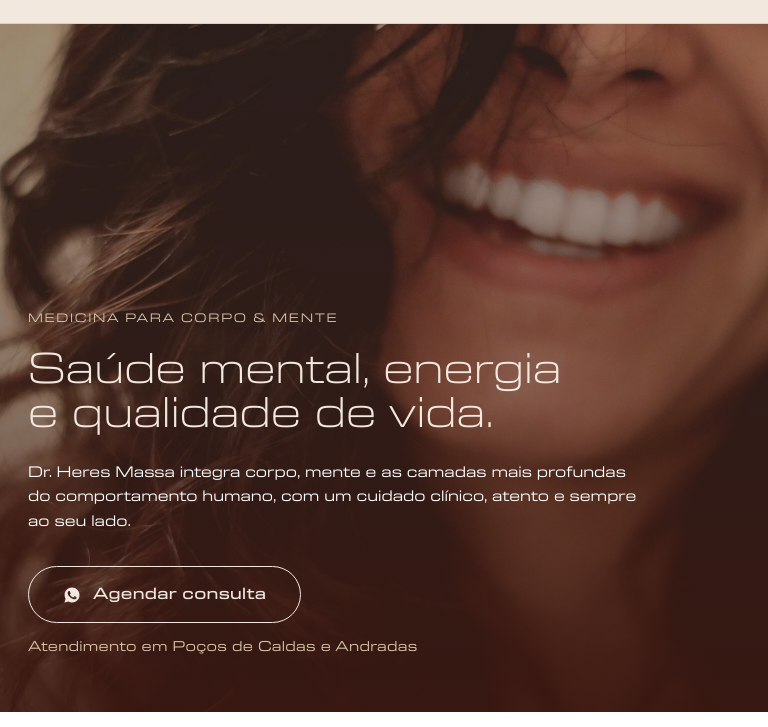
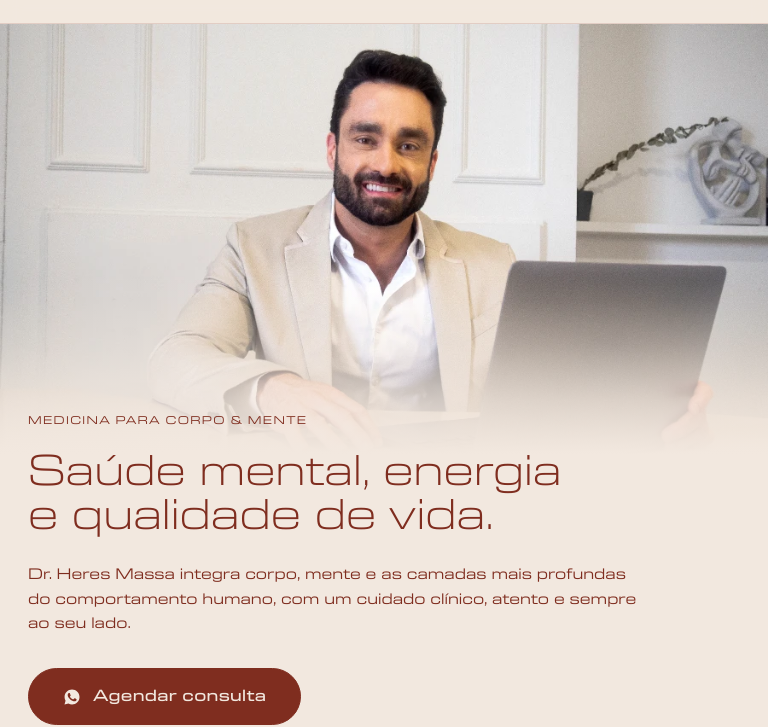
Before and after one commit to majorastral/heresmassa, a plain HTML site: page heres-massa-site/index.html in a window 768 px wide. Shown: the part 75-802 px from the top of the page. Drawn offline with Linux system fonts and the light colour scheme.

Commit message:
Novo hero e foto do Sobre (#5)
Novo hero com imagens para desktop e celular, nova foto e fundo do Sobre.

Co-Authored-By: Claude Sonnet 5.5 <noreply@anthropic.com>

```diff
--- a/heres-massa-site/index.html
+++ b/heres-massa-site/index.html
@@ -555,6 +555,35 @@ j=d.createElement(s),dl=l!='dataLayer'?'&l='+l:'';j.async=true;j.src=
     .footer-logo { height: 34px; }
     .btn { padding: 16px 28px; }
   }
+
+  /* ---------- Hero com foto (imagens ja trazem o veu de areia) ---------- */
+  .hero-bg picture { display: contents; }
+  .hero { background: var(--sand-1); }
+  .hero-overlay { display: none; }
+  .hero-copy .eyebrow, .hero-copy h1, .hero-copy .lede, .hero-local { color: var(--terra-3); }
+  .hero .btn-outline { background: var(--terra-2); border-color: var(--terra-2); color: var(--sand-1); }
+  .hero .btn-outline:hover { background: var(--terra-1); border-color: var(--terra-1); color: var(--sand-1); transform: translateY(-1px); }
+  @media (min-width: 1280px) {
+    .hero-bg img { position: absolute; inset: 0; width: 100%; height: 100%; object-fit: cover; object-position: 100% 0; }
+    .hero-copy .lede { max-width: 34ch; }
+  }
+  @media (max-width: 1279px) {
+    .hero { display: block; min-height: 0; }
+    .hero-bg { position: relative; inset: auto; }
+    .hero-bg img { display: block; width: 100%; height: auto; object-fit: initial; }
+    .hero-inner { display: block; min-height: 0; padding-top: 0; padding-bottom: 56px; margin-top: calc(-100vw * 2 / 3); }
+    .hero-copy { max-width: none; }
+  }
+  @media (min-width: 700px) and (max-width: 1279px) {
+    .hero-bg img { height: clamp(420px, 56vw, 640px); object-fit: cover; object-position: 50% 0; }
+    .hero-bg::after { content: ""; position: absolute; left: 0; right: 0; bottom: 0; height: 42%;
+      background: linear-gradient(180deg, rgba(242,232,223,0) 0%, rgba(242,232,223,.06) 15%, rgba(242,232,223,.3) 40%, rgba(242,232,223,.7) 70%, #F2E8DF 100%); }
+    .hero-inner { margin-top: -40px; }
+  }
+  @media (max-width: 1279px) { .hero-copy .eyebrow { font-size: 0.68rem; letter-spacing: 0.12em; } }
+  @media (max-width: 560px) { .hero-copy .eyebrow { font-size: 0.62rem; letter-spacing: 0.12em; } }
+  /* Sobre: fundo colorido para destacar o quadro da foto */
+  .sobre { background: var(--sand-2); }
 </style>
 <script type="application/ld+json">
 {
@@ -682,7 +711,7 @@ height="0" width="0" style="display:none;visibility:hidden"></iframe></noscript>
 
 <main id="top">
   <section class="hero">
-    <div class="hero-bg"><img src="images/hero-bg.jpg" alt="" role="presentation" fetchpriority="high"></div>
+    <div class="hero-bg"><picture><source media="(min-width:1280px)" srcset="images/hero-desktop.webp"><img src="images/hero-mobile-900.webp" srcset="images/hero-mobile-600.webp 600w, images/hero-mobile-900.webp 900w" sizes="100vw" width="900" height="1200" alt="" role="presentation" fetchpriority="high"></picture></div>
     <div class="hero-overlay"></div>
     <div class="wrap hero-inner">
       <div class="hero-copy">
@@ -695,7 +724,6 @@ height="0" width="0" style="display:none;visibility:hidden"></iframe></noscript>
             Agendar consulta
           </a>
         </div>
-        <p class="hero-local">Atendimento em Poços de Caldas e Andradas</p>
       </div>
     </div>
   </section>
@@ -703,7 +731,7 @@ height="0" width="0" style="display:none;visibility:hidden"></iframe></noscript>
   <section class="sobre" id="sobre">
     <div class="wrap">
       <div class="sobre-media">
-        <img src="images/sobre-dr-heres-atendimento.jpg" alt="Dr. Heres Massa em atendimento" width="1000" height="750" loading="lazy">
+        <img src="images/sobre-dr-heres.jpg" alt="Dr. Heres Massa" width="960" height="1200" loading="lazy">
       </div>
       <div class="sobre-copy">
         <span class="eyebrow">Sobre mim</span>
```
Also changed, not shown: heres-massa-site/404.html (+29 -0 lines), heres-massa-site/images/hero-bg.jpg (deleted), heres-massa-site/images/hero-desktop.webp (added), heres-massa-site/images/hero-mobile-600.webp (added), heres-massa-site/images/hero-mobile-900.webp (added), heres-massa-site/images/sobre-dr-heres-atendimento.jpg (deleted), heres-massa-site/images/sobre-dr-heres.jpg (added).
